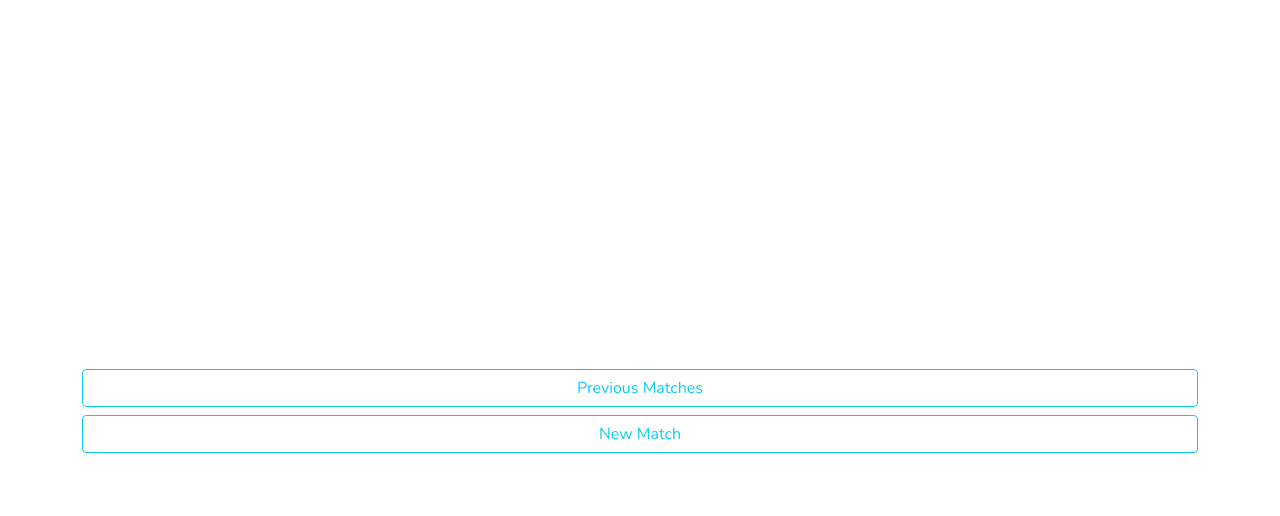
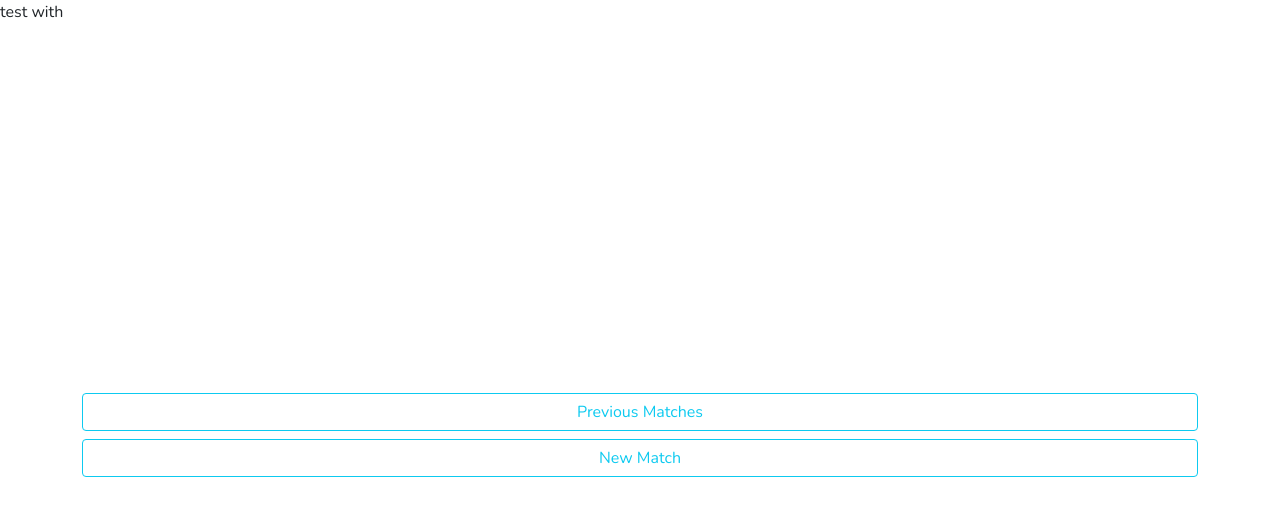
Before and after one commit to abuhawwa/app-cricket-v2, a Vue app: page / in a window 1280 px wide. Shown: the top 516 px of the page. Built offline with nearby package versions, Linux system fonts and the light colour scheme.

Commit message:
test with moyeed

```diff
--- a/src/App.vue
+++ b/src/App.vue
@@ -1,5 +1,5 @@
 <template>
-  <header></header>
+  <header>test with</header>
   <main>
     <div class="container">
       <div class="row">
```
